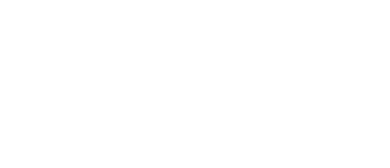
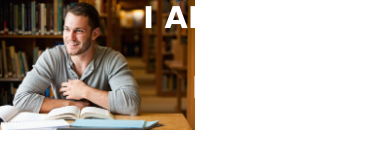
Before and after one commit to Stachoo99/rwd, a plain HTML site: page index.html in a window 390 px wide. Drawn offline with Linux system fonts and the light colour scheme.

Commit message:
dodanie obrazkow

```diff
--- a/css/responsive.css
+++ b/css/responsive.css
@@ -0,0 +1,11 @@
+@media (max-width:992px) {
+    .photo img {
+        width: 50%;
+        height: auto;
+    }
+
+    .photo p {
+        width: 90%;
+        height: auto;
+    }
+}
--- a/css/style.css
+++ b/css/style.css
@@ -2,3 +2,21 @@
     margin: 0;
     font-family: verdana;
 }
+
+.photo img {
+    position: relative;
+    height: 70%;
+    width: auto;
+
+}
+
+.photo p {
+    color: #FFF;
+    text-transform: uppercase;
+    text-align: right;
+    position: absolute;
+    top: 0;
+    right: 0;
+    font-size: 30px;
+    font-weight: bold;
+}
--- a/index.html
+++ b/index.html
@@ -1,5 +1,6 @@
 <!DOCTYPE html>
 <html lang="en">
+
 <head>
     <meta charset="UTF-8">
     <title>Document</title>
@@ -7,7 +8,12 @@
     <link rel="stylesheet" href="css/style.css">
     <link rel="stylesheet" href="css/responsive.css">
 </head>
+
 <body>
+    <div class="photo">
+        <img src="img/man-2.jpg" alt="man">
+        <p>I am the best<br> front end developer</p>
+    </div>
+</body>
 
-</body>
 </html>
```
